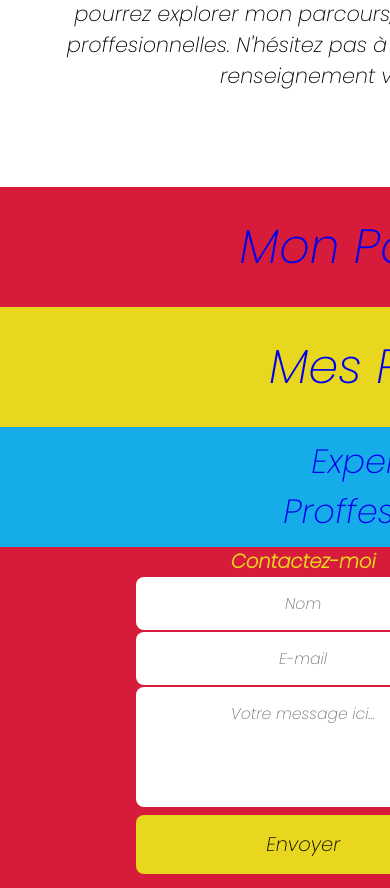
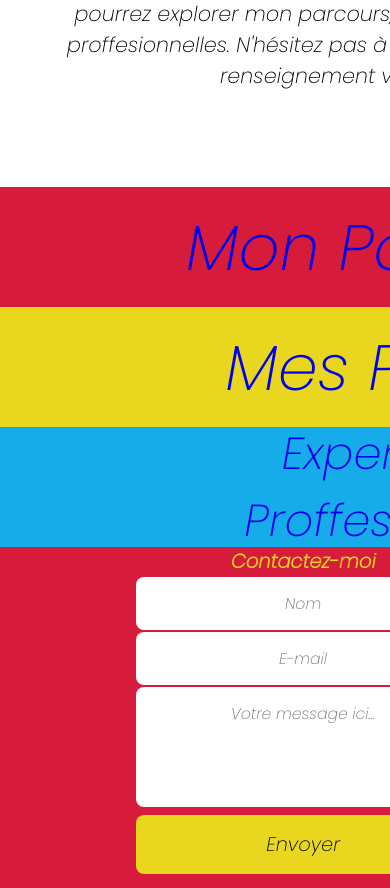
Before and after one commit to KOTTOVictor/CCI-SIO21-Portfolio, a PHP site: page / in a window 390 px wide; the page is wider, and only the part inside the window is pictured. Shown: the part 913-1801 px from the top of that part. Run offline with PHP 8.4, Linux system fonts and the light colour scheme.

Commit message:
modiftaillepolice

```diff
--- a/asset/css/style.css
+++ b/asset/css/style.css
@@ -302,7 +302,7 @@ header li a{
 #navbarBas{
     display: flex;
     flex-direction: row;
-    font-size: 4em;
+    font-size: 3.5em;
     flex-wrap: wrap;
 }
 
@@ -416,7 +416,7 @@ button:hover{
     }
 }
 
-@media screen and (max-width: 1060px) {
+@media screen and (max-width: 1095px) {
 
     #contenant{
         display: flex;
@@ -428,9 +428,10 @@ button:hover{
     }
     #navbarBas{
         display: flex;
-        font-size: 3em;
+        font-size: 4em;
         flex-direction: column;
     }
+
     #trois li {
         flex: auto;
         width: 100%;
```
